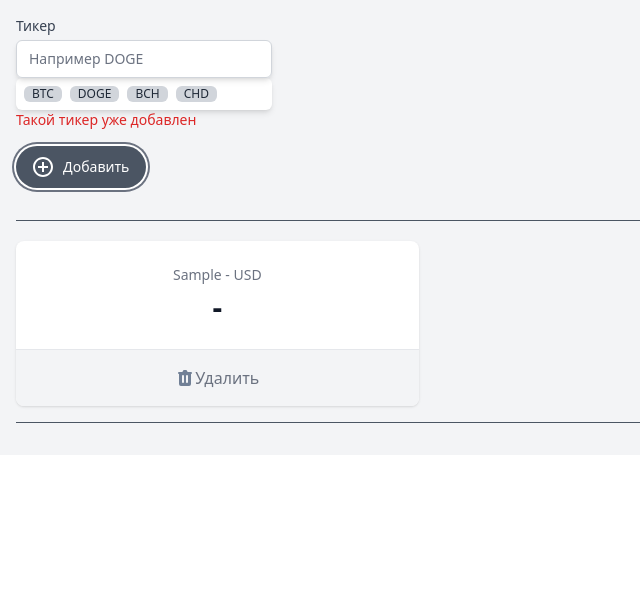
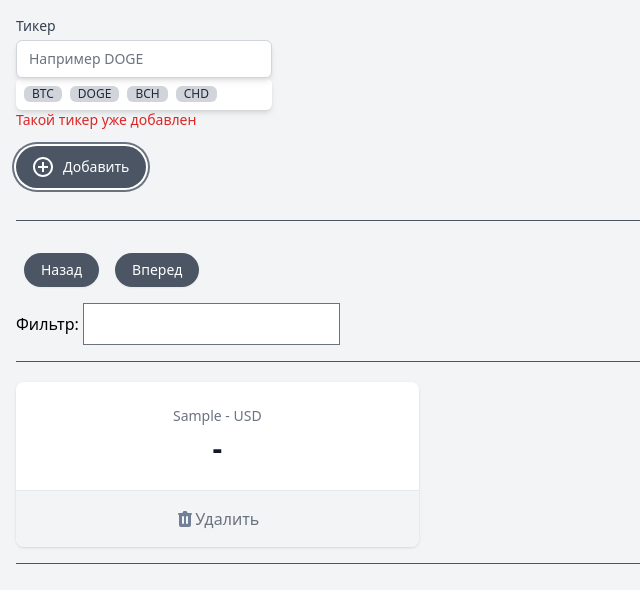
Before and after one commit to SystemAgainst/cryptonomicon, a Vue app: page / in a window 1280 px wide. Both pictures are taken after typing "Sample" into the empty fields and a click on the button "Добавить". Shown: the top 590 px of the page, without its empty margins (0-640 px from the left). Built offline with nearby package versions, Linux system fonts and the light colour scheme.

Commit message:
feature: added filtration with name

```diff
--- a/src/App.vue
+++ b/src/App.vue
@@ -12,6 +12,9 @@
       graph: [],
 
       sel: null,
+      page: 1,
+      filter: "",
+      hasNextPage: true,
     };
   },
 
@@ -39,8 +42,15 @@
         price => 5 + ((price - minValue) * 95) / (maxValue - minValue)
       );
     },
+
   },
   methods: {
+    filteredTickers() {
+      const filteredTickers = this.tickers.filter((ticker) => ticker.name.includes(this.filter));
+
+      return filteredTickers;
+    },
+
     subscribeToUpdate(tickerName) {
       setInterval(async () => {
         const f = await fetch(
@@ -66,6 +76,7 @@
       };
 
       this.tickers.push(currentTicker);
+      this.filter = "";
 
       localStorage.setItem("cryptonomicon-list", JSON.stringify(this.tickers));
       this.subscribeToUpdate(currentTicker.name);
@@ -152,9 +163,28 @@
 
       <template v-if="tickers.length > 0">
         <hr class="w-full border-t border-gray-600 my-4" />
+        <div>
+          <button
+            class="my-4 mx-2 inline-flex items-center py-2 px-4 border border-transparent shadow-sm text-sm leading-4 font-medium rounded-full text-white bg-gray-600 hover:bg-gray-700 transition-colors duration-300 focus:outline-none focus:ring-2 focus:ring-offset-2 focus:ring-gray-500"
+            @click="page -= 1"
+          >
+            Назад
+          </button>
+          <button
+            class="my-4 mx-2 inline-flex items-center py-2 px-4 border border-transparent shadow-sm text-sm leading-4 font-medium rounded-full text-white bg-gray-600 hover:bg-gray-700 transition-colors duration-300 focus:outline-none focus:ring-2 focus:ring-offset-2 focus:ring-gray-500"
+            @click="page += 1"
+          >
+            Вперед
+          </button>
+          <div>
+            Фильтр: <input v-model="filter" />
+          </div>
+        </div>
+
+        <hr class="w-full border-t border-gray-600 my-4" />
         <dl class="mt-5 grid grid-cols-1 gap-5 sm:grid-cols-3">
           <div
-            v-for="t in tickers"
+            v-for="t in filteredTickers()"
             :key="t.name"
             @click="select(t)"
             :class="{
```
